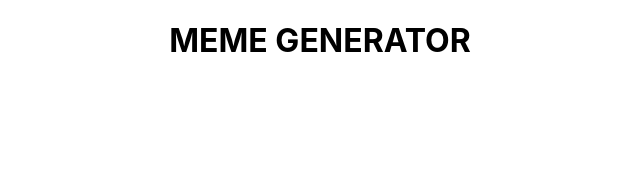
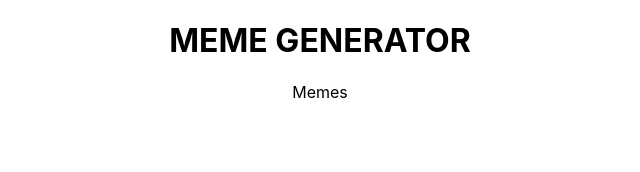
Before and after one commit to efrainenc/meme-generator-fe, a React (Create React App) app: page / in a window 1280 px wide. Shown: the top 172 px of the page, without its empty margins (320-960 px from the left). Built offline with nearby package versions, Linux system fonts and the light colour scheme.

Commit message:
Meme component made

```diff
--- a/src/App.js
+++ b/src/App.js
@@ -1,9 +1,12 @@
 import './css/App.css';
+import React from 'react'
+import Memes from './components/Memes';
 
 function App() {
   return (
     <div className="App">
       <h1> MEME GENERATOR</h1>
+      <Memes />
     </div>
   );
 }
--- /dev/null
+++ b/src/components/Memes.jsx
@@ -0,0 +1,9 @@
+import React from 'react'
+
+const Memes = () => {
+  return (
+    <div>Memes</div>
+  )
+}
+
+export default Memes
```
